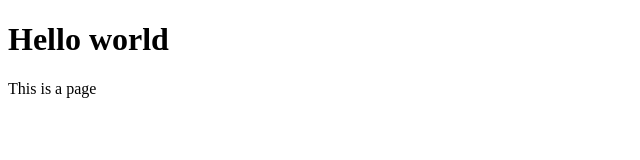
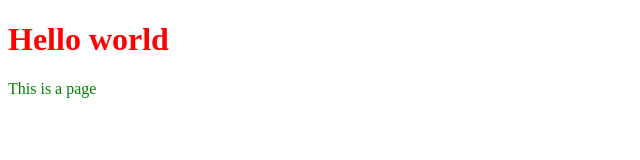
Before and after one commit to BuriedStPatrick/electron-codesession, a website: page index.html in a window 1280 px wide. Shown: the whole page, without its empty margins (0-640 px from the left). Drawn offline with Linux system fonts and the light colour scheme.

Commit message:
#1 Add style reference

```diff
--- a/index.html
+++ b/index.html
@@ -3,6 +3,7 @@
     <head>
         <title>Hello world</title>
         <meta charset="UTF-8">
+        <link rel="stylesheet" type="text/css" href="style.css">
         <meta name="viewport" content="width=device-width, initial-scale=1">
     </head>
     <body>
--- /dev/null
+++ b/style.css
@@ -0,0 +1,7 @@
+h1{
+    color: red;
+}
+
+p {
+    color: green;
+}
```
